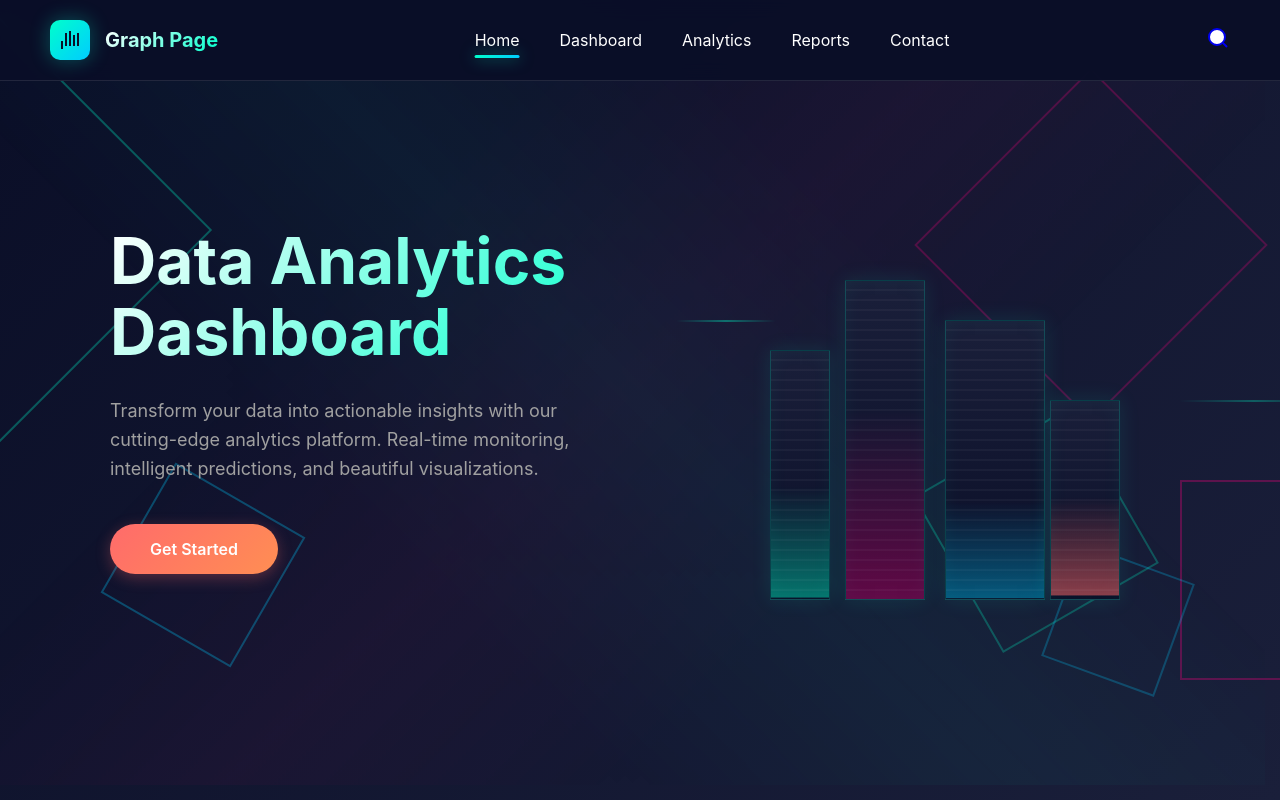
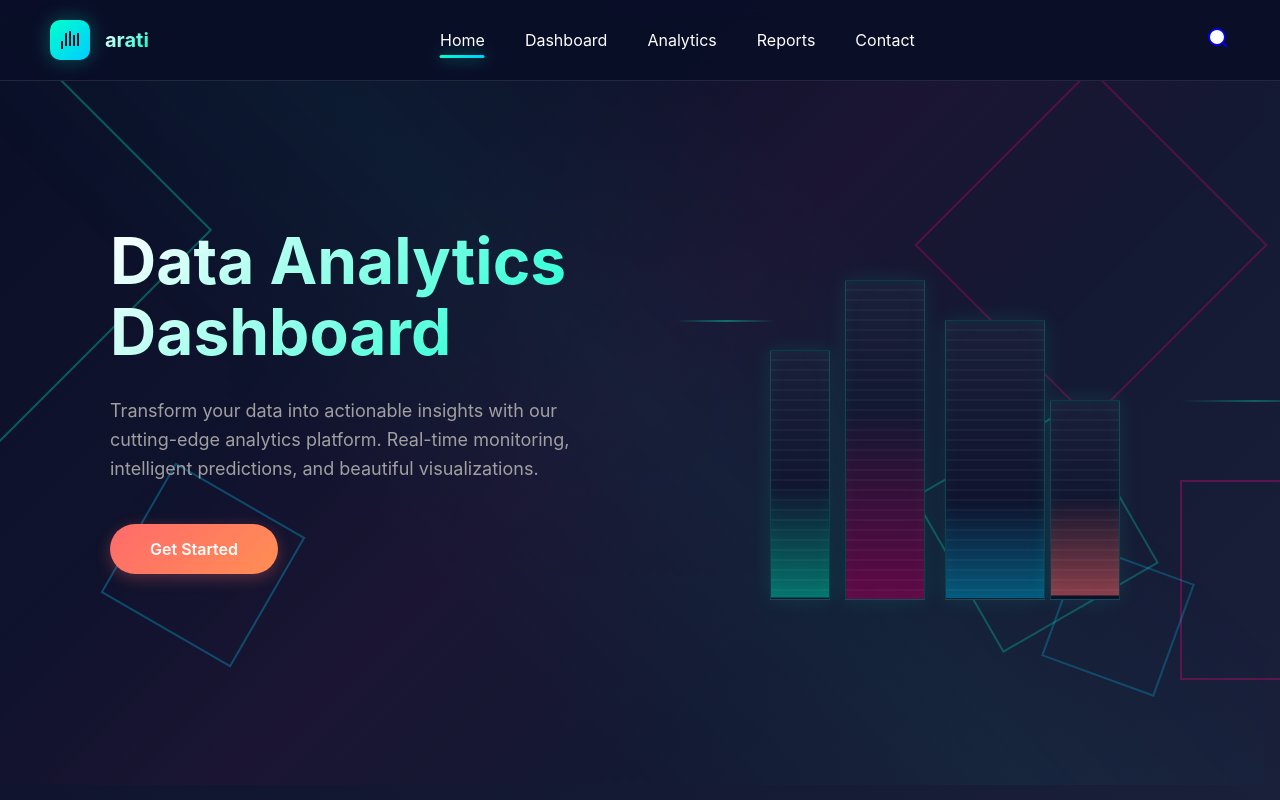
Before and after one commit to aratijyote/EY_4.0_SU., a plain HTML site: page index.html in a window 1280 px wide. Shown: the top 800 px of the page. Drawn offline with Linux system fonts and the light colour scheme.

Commit message:
added to my file

```diff
--- a/index.html
+++ b/index.html
@@ -23,7 +23,7 @@ https://templatemo.com/tm-602-graph-page
                         <path d="M3 13h2v8H3zm4-8h2v13H7zm4-2h2v15h-2zm4 4h2v11h-2zm4-2h2v13h-2z"/>
                     </svg>
                 </div>
-                <span class="logo-text">Graph Page</span>
+                <span class="logo-text">arati</span>
             </a>
             <ul class="nav-links">
                 <li><a href="#home" class="active">Home</a></li>
@@ -522,4 +522,5 @@ https://templatemo.com/tm-602-graph-page
 
 <script src="templatemo-graph-script.js"></script>
 </body>
+
 </html>
```
